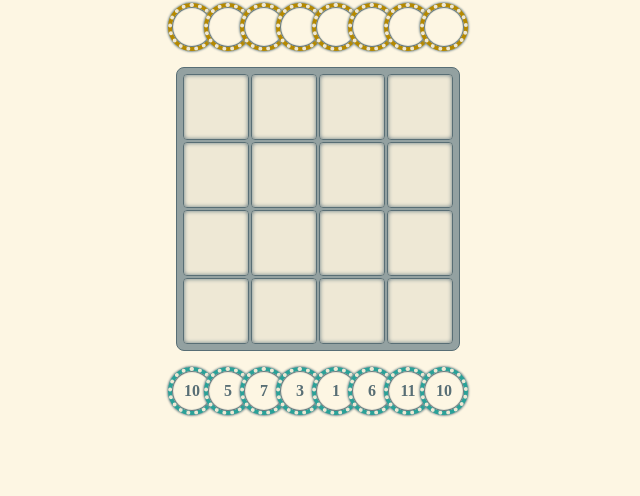
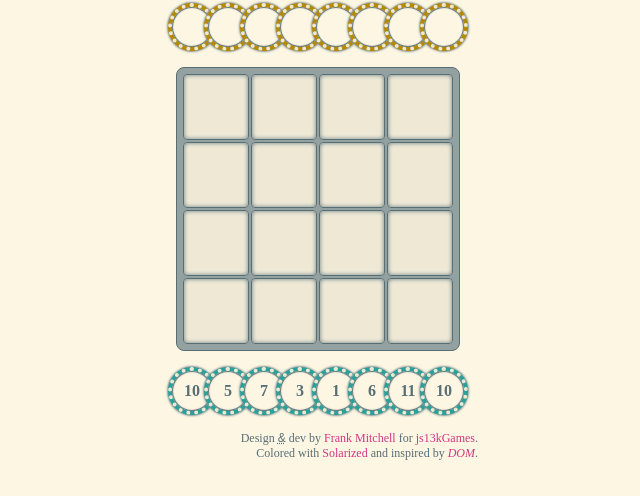
Before and after one commit to onefrankguy/mentat, a plain HTML site: page index.html in a window 1280 px wide. Shown: the part 74-570 px from the top of the page, without its empty margins (322-962 px from the left). Drawn offline with Linux system fonts and the light colour scheme.

Commit message:
Gives credit where credit is due.

```diff
--- a/css/screen.css
+++ b/css/screen.css
@@ -106,6 +106,25 @@ li, .piece {
 li:hover {
   z-index: 1;
 }
+abbr[title="and"] {
+  font-family: fantasy;
+  font-size: 1em;
+  line-height: 1em;
+}
+a, a:visited {
+  color: #d33682;
+  text-decoration: none;
+}
+a:hover {
+  cursor: auto;
+}
+em {
+  font-style: italic;
+}
+#credits {
+  text-align: right;
+  font-size: 0.75em;
+}
 .piece {
   margin: 0 auto;
 }
--- a/index.html
+++ b/index.html
@@ -61,6 +61,7 @@
     <li class="cyan">0</li>
     <li class="cyan">0</li>
   </ul>
+  <p id="credits">Design <abbr title="and">&amp;</abbr> dev by <a href="http://frankmitchell.org/" title="designer, engineer, wizard">Frank Mitchell</a> for <a href="http://js13kgames.com/" title="HTML5 and JavaScript Game Development competition in just 13 kilobytes">js13kGames</a>.<br />Colored with <a href="http://ethanschoonover.com/solarized" title="Precision colors for machines and people">Solarized</a> and inspired by <em><a href="http://www.pagat.com/invented/kstevens/index.htm" title="Rules for playing DOM on Pagat">DOM</a></em>.</p>
   <script type="text/javascript" src="js/jquery.js"></script>
   <script type="text/javascript" src="js/dnd.js"></script>
   <script type="text/javascript" src="js/mentat.js"></script>
```
